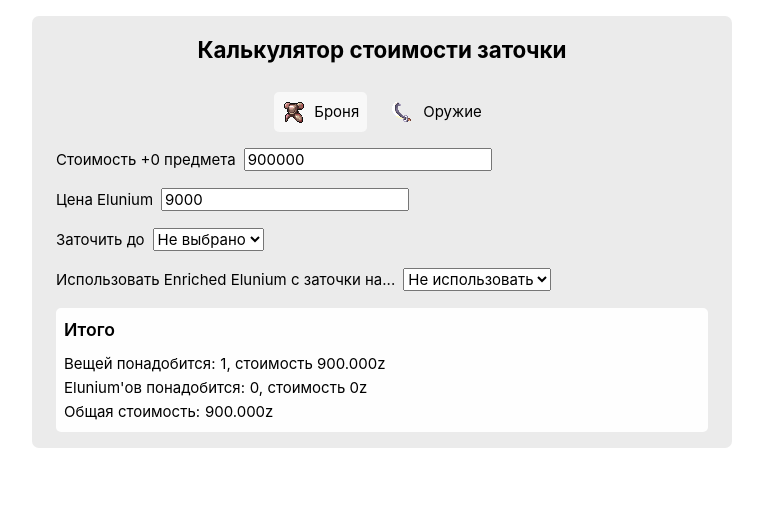
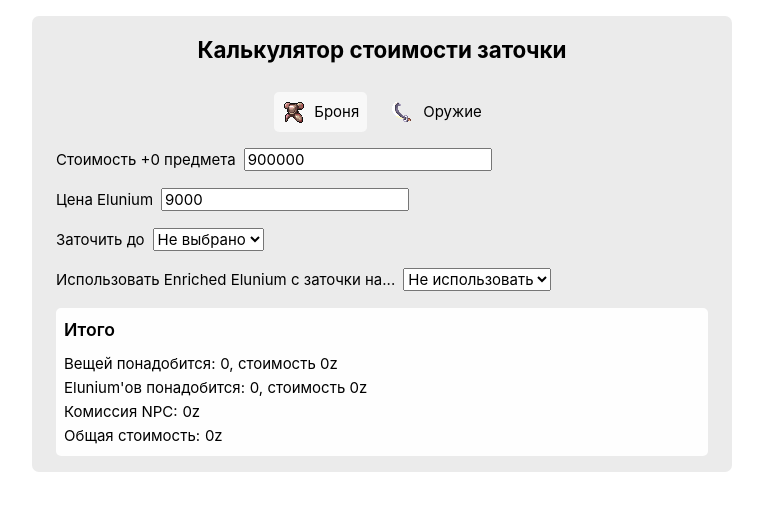
Before and after one commit to FreeRO/upgrade-calc, a Vue app: page / in a window 1280 px wide. Shown: the top 510 px of the page, without its empty margins (258-1021 px from the left). Built offline with nearby package versions, Linux system fonts and the light colour scheme.

Commit message:
Add npc comission cost to total cost calculations; minor refactoring

```diff
--- a/src/components/ArmorUpgradeForm.vue
+++ b/src/components/ArmorUpgradeForm.vue
@@ -35,7 +35,7 @@
           </select>
         </label>
       </div>
-      <div class="form-input" v-if="enrichEluUsed">
+      <div class="form-input" v-show="enrichEluUsed">
         <label class="form-input__label">
           Цена Enriched Elunium
           <input class="form-input__input" type="number" v-model="enrichedEluPrice" />
@@ -47,25 +47,31 @@
       <div class="form-calculation-result">
         <span class="form-calculation-result__key">Вещей понадобится:</span>
         <span class="form-calculation-result__value">{{
-          `${itemsRequired}, стоимость ${formatNumberWithDots(itemsRequiredPrice)}`
+          `${itemsRequiredCount}, стоимость ${formatNumberWithDots(itemCost)}`
         }}</span>
       </div>
       <div class="form-calculation-result">
         <span class="form-calculation-result__key">Elunium'ов понадобится:</span>
         <span class="form-calculation-result__value">{{
-          `${eluRequired}, стоимость ${formatNumberWithDots(eluRequiredPrice)}`
+          `${eluRequiredCount}, стоимость ${formatNumberWithDots(eluCost)}`
         }}</span>
       </div>
-      <div class="form-calculation-result" v-if="enrichEluUsed">
+      <div class="form-calculation-result" v-show="enrichEluUsed">
         <span class="form-calculation-result__key">Enriched Elunium'ов понадобится:</span>
         <span class="form-calculation-result__value">{{
-          `${enrichedEluRequired}, стоимость ${formatNumberWithDots(enrichedEluRequiredPrice)}`
+          `${enrichedEluRequiredCount}, стоимость ${formatNumberWithDots(enrichedEluCost)}`
         }}</span>
+      </div>
+      <div class="form-calculation-result">
+        <span class="form-calculation-result__key">Комиссия NPC:</span>
+        <span class="form-calculation-result__value">
+          {{ formatNumberWithDots(npcComission) }}
+        </span>
       </div>
       <div class="form-calculation-result">
         <span class="form-calculation-result__key">Общая стоимость:</span>
         <span class="form-calculation-result__value">{{
-          formatNumberWithDots(totalUpgradePrice)
+          formatNumberWithDots(totalUpgradeCost)
         }}</span>
       </div>
     </div>
@@ -74,7 +80,7 @@
 
 <script setup lang="ts">
 import { computed, ref, watch } from 'vue';
-import { armorUpgradeData } from '@/utils/upgrade/constants';
+import { armorUpgradeData, npcUpgradePriceWithEnrichedMaterial } from '@/utils/upgrade/constants';
 import {
   calculateRequiredUpgradeMaterials,
   calculateUpgradeAttempts,
@@ -122,7 +128,7 @@ const upgradeProbabilities = computed(() => {
   return [...eluUpgradeProbabilities.value, ...enrichedEluUpgradeProbabilities.value];
 });
 
-const itemsRequired = computed(() => {
+const itemsRequiredCount = computed(() => {
   return calculateUpgradeAttempts(upgradeProbabilities.value);
 });
 
@@ -137,29 +143,35 @@ const possibleEnrichedEluUpgradeLevels = computed(() => {
   return allUpgradeLevels.slice(firstRiskyUpgradeLevelIndex, upgradeUntilIndex.value + 1);
 });
 
-const eluRequired = computed(() => {
+const eluRequiredCount = computed(() => {
   return calculateRequiredUpgradeMaterials(eluUpgradeProbabilities.value);
 });
 
-const enrichedEluRequired = computed(() => {
+const enrichedEluRequiredCount = computed(() => {
   return calculateRequiredUpgradeMaterials(enrichedEluUpgradeProbabilities.value);
 });
 
-const itemsRequiredPrice = computed(() => {
-  return roundToDecimalPlace(itemsRequired.value * itemPrice.value, 0);
+const itemCost = computed(() => {
+  return roundToDecimalPlace(itemsRequiredCount.value * itemPrice.value, 0);
 });
 
-const eluRequiredPrice = computed(() => {
-  return roundToDecimalPlace(eluRequired.value * eluPrice.value, 0);
+const eluCost = computed(() => {
+  return roundToDecimalPlace(eluRequiredCount.value * eluPrice.value, 0);
 });
 
-const enrichedEluRequiredPrice = computed(() => {
-  return roundToDecimalPlace(enrichedEluRequired.value * enrichedEluPrice.value, 0);
+const enrichedEluCost = computed(() => {
+  return roundToDecimalPlace(enrichedEluRequiredCount.value * enrichedEluPrice.value, 0);
 });
 
-const totalUpgradePrice = computed(() => {
+const npcComission = computed(() => {
+  const eluComission = eluRequiredCount.value * armorUpgradeData.npcUpgradePrice;
+  const erichedEluComission = enrichedEluRequiredCount.value * npcUpgradePriceWithEnrichedMaterial;
+  return roundToDecimalPlace(eluComission + erichedEluComission, 0);
+});
+
+const totalUpgradeCost = computed(() => {
   return roundToDecimalPlace(
-    itemsRequiredPrice.value + eluRequiredPrice.value + enrichedEluRequiredPrice.value,
+    itemCost.value + eluCost.value + enrichedEluCost.value + npcComission.value,
     0
   );
 });
--- a/src/utils/upgrade/calculations.ts
+++ b/src/utils/upgrade/calculations.ts
@@ -1,4 +1,7 @@
 function calculateUpgradeAttempts(chances: number[]) {
+  if (chances.length === 0) {
+    return 0;
+  }
   const cumulativeChance = chances.reduce((acc, x) => acc * x, 1);
   return roundToDecimalPlace(1 / cumulativeChance, 1);
 }
```
